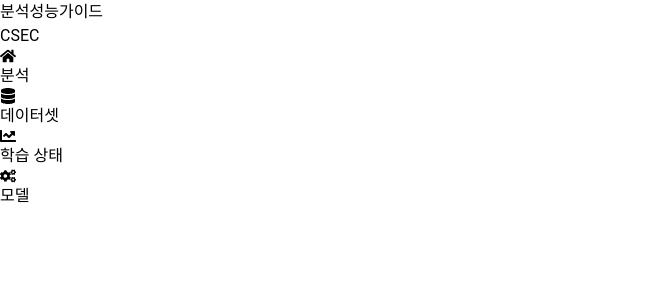
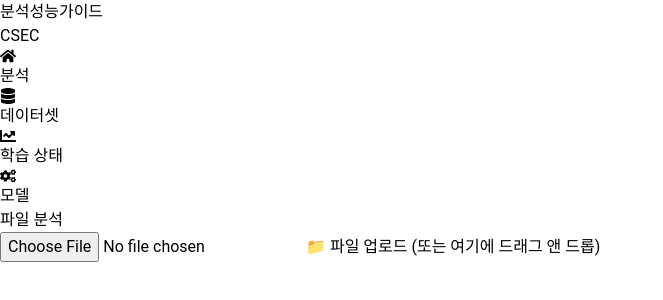
Before and after one commit to chosun-capstonedesing/frontend, a React (Vite) app in the folder frontend/: page / in a window 1280 px wide. Shown: the top 300 px of the page, without its empty margins (0-663 px from the left). Built offline with nearby package versions, Linux system fonts and the light colour scheme.

Commit message:
refactor: 파일 드래그 앤 드롭 박스 출력 오류 해결 과정에서의 오타 수정 및 파일 명 리팩토링

```diff
--- a/frontend/src/components/FileUploadView.jsx
+++ b/frontend/src/components/FileUploadView.jsx
@@ -1,7 +1,7 @@
 import React from "react";
 import DragAndDrop from "./DragAndDrop";
 import FileInput from "./FileInput";
-import FileInfoDisplay from "./FileInfoDispaly";
+import FileInfoDisplay from "./FileInfoDisplay";
 import ProgressBar from "./ProgressBar";
 
 
--- a/frontend/src/components/Layout.jsx
+++ b/frontend/src/components/Layout.jsx
@@ -1,20 +1,20 @@
-import React from "react";
+import React, { Children } from "react";
 import Sidebar from './Sidebar';
 
 /**
  * 사이드바와 메인 콘텐츠 영역을 나누는 레이아웃
  *
- * - childern: 메인 영역에 표시할 컴포넌트
+ * - children: 메인 영역에 표시할 컴포넌트
  * - activeTab: 현재 활성화 된 탭 (Sidebar에 전달)
  * - setActiveTab: 탭 전환 함수 (Sidebar에 전달)
  */
 
-function Layout ({ childern, activeTab, setActiveTab }) {
+function Layout ({ children, activeTab, setActiveTab }) {
     return (
         <div className="flex h-screen">
             <Sidebar activeTab={activeTab} setActiveTab={setActiveTab} />
             <main className="flex-1 bg-gray-100 p-4 overflow-y-auto">
-                {childern}
+                {children}
             </main>
         </div>
     );
```
Also changed, not shown: frontend/src/components/FileInfoDisplay.jsx (renamed from frontend/src/components/FileInfoDispaly.jsx).
